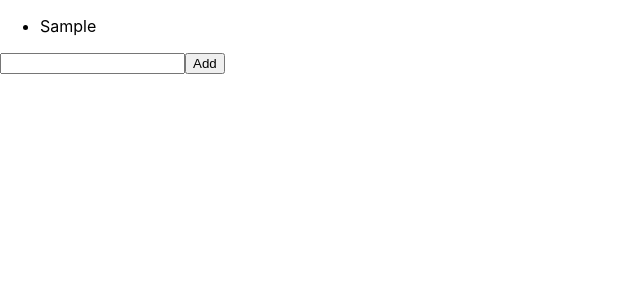
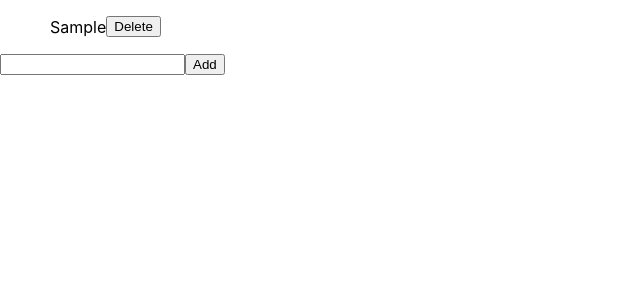
Before and after one commit to riotbrewing/myapp_inclass, a React (Create React App) app: page / in a window 1280 px wide. Both pictures are taken after typing "Sample" into the empty fields and a click on the button "Add". Shown: the top 300 px of the page, without its empty margins (0-640 px from the left). Built offline with nearby package versions, Linux system fonts and the light colour scheme.

Commit message:
Added some css and added ListItem, pulled out list component

```diff
--- a/src/App.js
+++ b/src/App.js
@@ -1,6 +1,7 @@
 import logo from './logo.svg';
 import './App.css';
 import React from 'react'
+import ListItem from "./ListItem";
 
 //const App = () => {}
 
@@ -38,8 +39,14 @@
           <div>
             <ul>
               {
+                  //need to have the key WHENEVER YOU SEE .map maps need keys
                   listItems.map((item, index) => {
-                  return (<li key = {item + index}>{item}</li>);
+                  return (
+                      <ListItem
+                          key={index}
+                          item={item}
+                      />
+                  );
                 })
               }
             </ul>
--- /dev/null
+++ b/src/ListItem.css
@@ -0,0 +1,7 @@
+li {
+    display: flex;
+    flex-direction: row;
+    align-items: center;
+    margin: 10px;
+
+}
--- /dev/null
+++ b/src/ListItem.js
@@ -0,0 +1,17 @@
+import React from "react";
+import "./ListItem.css"
+
+const ListItem = (props) => {
+
+    // we could also use props
+    // {props.item}
+    const {item} = props
+    return(
+        <li>
+            <div>{item}</div>
+            <button>Delete</button>
+        </li>
+    )
+}
+
+export default ListItem
```
